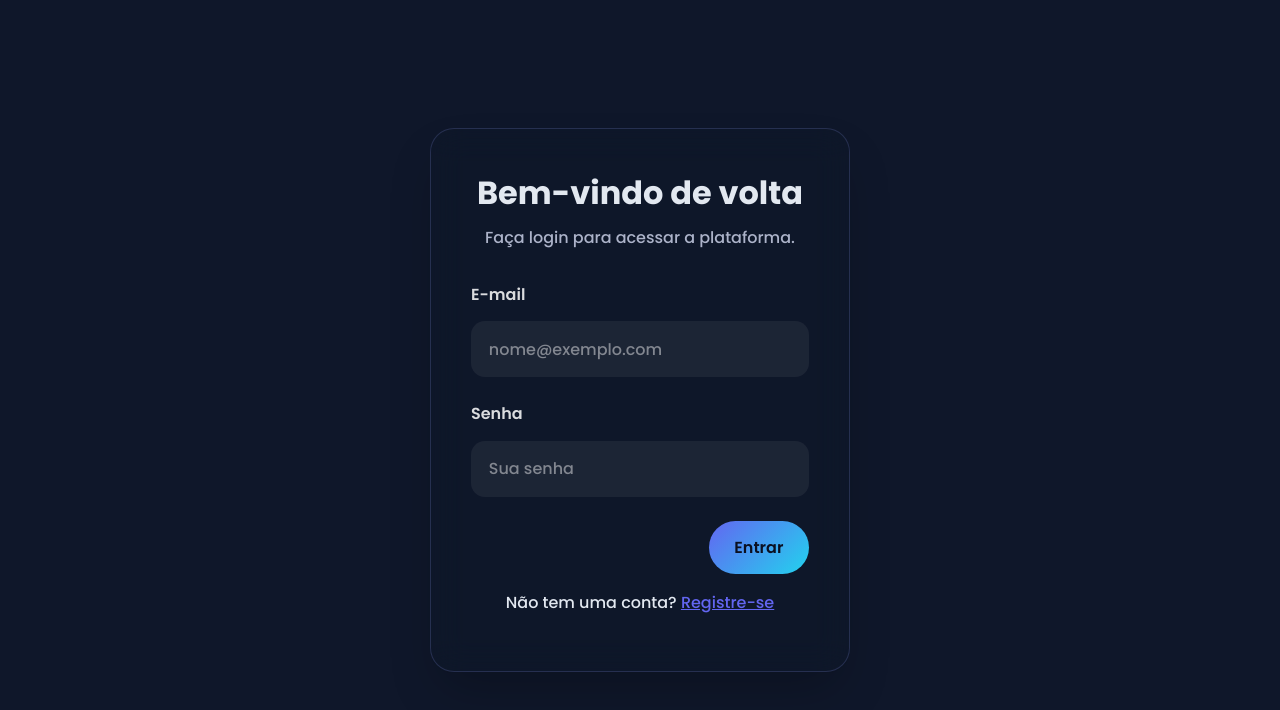
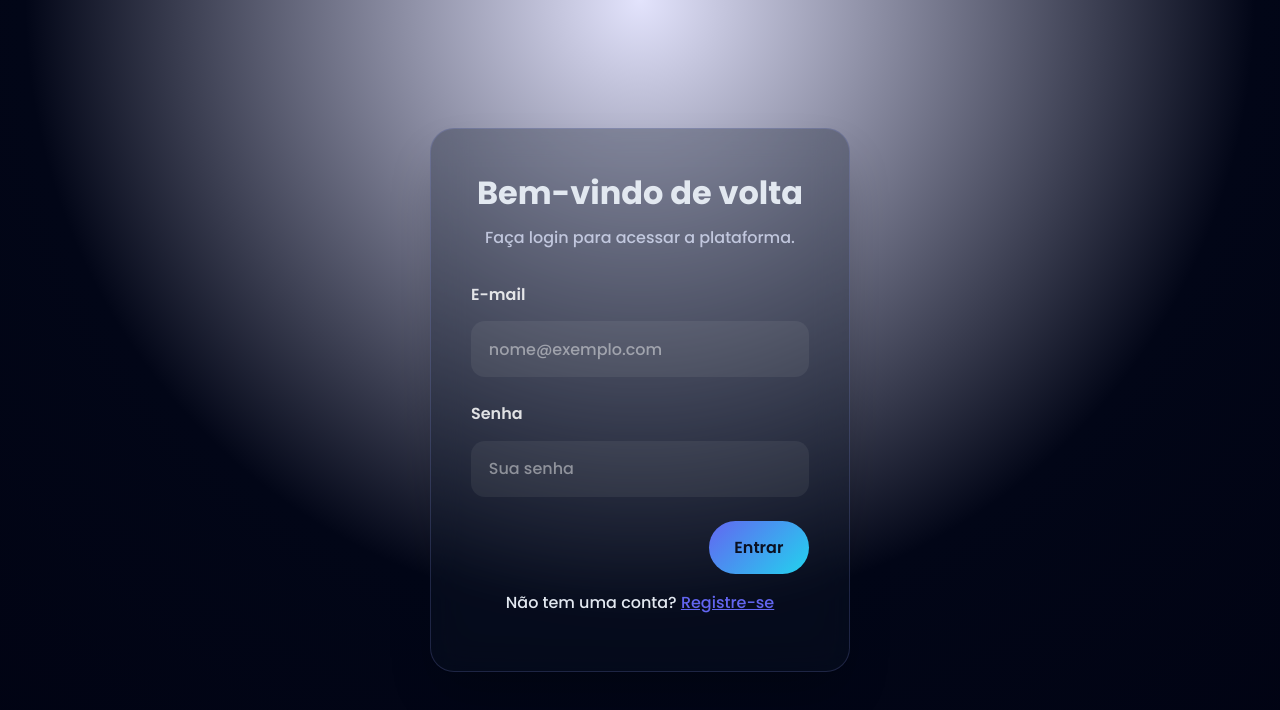
Before and after one commit to miltonlima/reactvite-app, a React (Vite) app: page / in a window 1280 px wide. Shown: the top 710 px of the page. Built offline with nearby package versions, Linux system fonts and the light colour scheme.

Commit message:
Correção: ajustar estilos do corpo e do contêiner de login para melhorar a consistência visual

```diff
--- a/src/index.css
+++ b/src/index.css
@@ -18,15 +18,15 @@ body {
   background: var(--page-background, radial-gradient(circle at top, rgba(99, 102, 241, 0.35) 0%, rgba(15, 23, 42, 1) 55%));
   margin: 0;
   min-height: 100vh;
-  display: flex;
-  justify-content: center;
-  align-items: center;
   transition: background 0.3s, color 0.3s;
 }
 
 #root {
   width: min(1366px, 100%);
   margin: 0 auto;
+  min-height: 100vh;
+  display: flex;
+  flex-direction: column;
 }
 
 body.light-mode {
--- a/src/pages/Login.css
+++ b/src/pages/Login.css
@@ -4,7 +4,7 @@
   justify-content: center;
   min-height: 100vh;
   width: 100%;
-  background-color: #0f172a; /* Using a background from the theme */
+  background: transparent;
 }
 
 .login-card {
```
